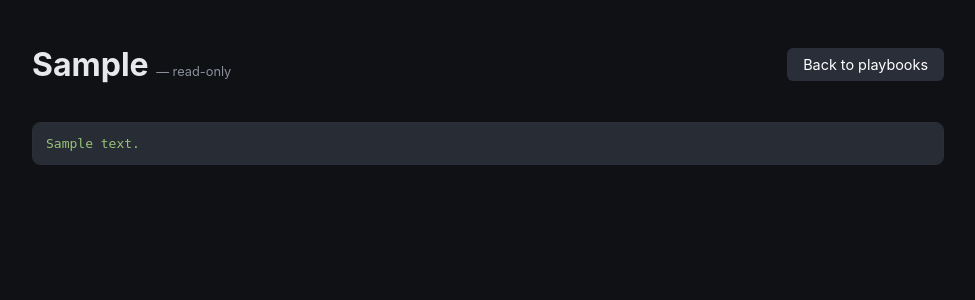
After one commit to ccmpbll/ulmo, a FastAPI app: template app/templates/playbook_view.html in a window 1280 px wide. The commit adds this page. Shown: the top 300 px of the page, without its empty margins (152-1127 px from the left). Run offline with FastAPI, Linux system fonts and the light colour scheme; the template is opened without the code that fills it: most values are stand-ins (such as "Sample title", 1, 10 or a date in 2020); parts of the project's set-up code (start-up, migrations or seed data) failed here and were passed over; some libraries are stand-ins or nearby versions.

Commit message:
Add read-only, syntax-highlighted playbook viewer
Clicking a playbook's name or filename on the dashboard opens
/playbooks/view?rel_path=... showing its raw YAML with highlight.js
(CDN, atom-one-dark theme matching the existing dark UI) — no editing,
just a view.

git_sync.read_playbook() reuses list_playbooks() as the allowlist for
valid rel_paths (same pattern as the existing run-trigger validation),
so this can't be used to read arbitrary files via path traversal.
Verified: valid playbook content matches the file on disk, traversal
and non-playbook paths are rejected, the route requires login like
every other page, and playbook content (which could contain YAML
strings with <, >, & etc.) is HTML-escaped by Jinja's autoescaping
before being injected into the highlighted <code> block — confirmed
directly rather than assumed, given it's user-controlled file content
rendered into HTML.

```diff
--- a/app/templates/dashboard.html
+++ b/app/templates/dashboard.html
@@ -20,8 +20,8 @@
   {% for pb in playbooks %}
   <div class="playbook-row">
     <div class="playbook-row-header">
-      <div class="playbook-name">{{ pb.name }}</div>
-      <div class="playbook-path">{{ pb.rel_path }}</div>
+      <a class="playbook-name" href="/playbooks/view?rel_path={{ pb.rel_path | urlencode }}">{{ pb.name }}</a>
+      <a class="playbook-path" href="/playbooks/view?rel_path={{ pb.rel_path | urlencode }}">{{ pb.rel_path }}</a>
     </div>
     <form method="post" action="/playbooks/run" class="playbook-run-form">
       <input type="hidden" name="rel_path" value="{{ pb.rel_path }}" />
--- /dev/null
+++ b/app/templates/playbook_view.html
@@ -0,0 +1,18 @@
+{% extends "base.html" %}
+{% block title %}{{ rel_path }} - ulmo{% endblock %}
+{% block content %}
+<div class="page-header">
+  <h1>{{ rel_path }} <span class="muted" style="font-size:0.8rem;font-weight:normal;">— read-only</span></h1>
+  <a class="btn secondary" href="/">Back to playbooks</a>
+</div>
+
+<div class="card" style="padding:0; overflow:hidden;">
+  <pre style="margin:0;"><code class="language-yaml" id="playbook-code">{{ content }}</code></pre>
+</div>
+
+<link rel="stylesheet" href="https://cdnjs.cloudflare.com/ajax/libs/highlight.js/11.9.0/styles/atom-one-dark.min.css">
+<script src="https://cdnjs.cloudflare.com/ajax/libs/highlight.js/11.9.0/highlight.min.js"></script>
+<script>
+  hljs.highlightElement(document.getElementById("playbook-code"));
+</script>
+{% endblock %}
```
Also changed, not shown: app/routers/playbooks.py (+11 -0 lines), app/services/git_sync.py (+11 -0 lines), README.md.
